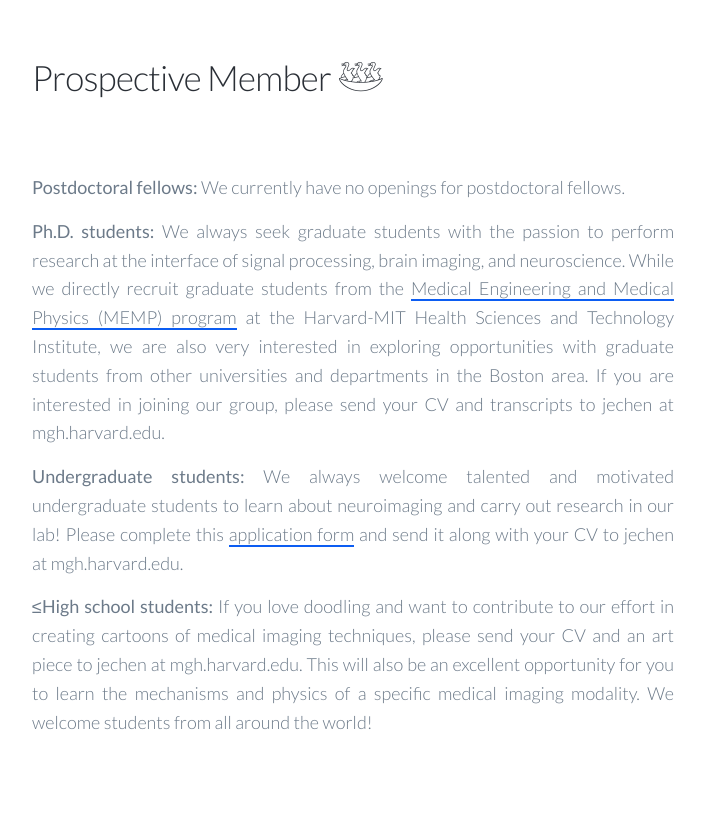
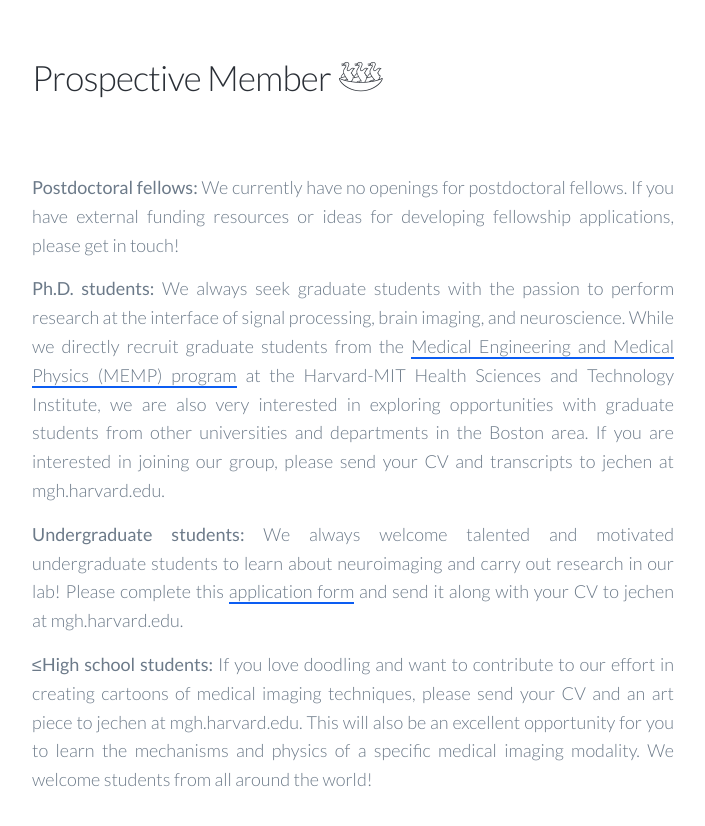
Before and after one commit to CANDYlaboratory/candylab.github.io, a Jekyll site: the page built from _pages/prospective.md, in a window 1280 px wide, cut to the strip 104-1117 px from the top of the page. Shown: the top 826 px of the strip, without its empty margins (479-1184 px from the left). Built offline with Jekyll 4.4.1, drawn with Linux system fonts in a browser that asks for light colours; nearby versions of some CDN libraries.

Commit message:
Update prospective.md

```diff
--- a/_pages/prospective.md
+++ b/_pages/prospective.md
@@ -4,7 +4,7 @@ title: Prospective Member 𓅸
 ---
 
 
-<strong> Postdoctoral fellows:</strong> We currently have no openings for postdoctoral fellows. <br>
+<strong> Postdoctoral fellows:</strong> We currently have no openings for postdoctoral fellows. If you have external funding resources or ideas for developing fellowship applications, please get in touch!<br>
 
 **Ph.D. students:** We always seek graduate students with the passion to perform research at the interface of signal processing, brain imaging, and neuroscience. While we directly recruit graduate students from the [Medical Engineering and Medical Physics (MEMP) program](https://hst.mit.edu/applying-hst/applying-medical-engineering-and-medical-physics-memp-phd-program) at the Harvard-MIT Health Sciences and Technology Institute, we are also very interested in exploring opportunities with graduate students from other universities and departments in the Boston area. If you are interested in joining our group, please send your CV and transcripts to jechen at mgh.harvard.edu. <br>
 
```
